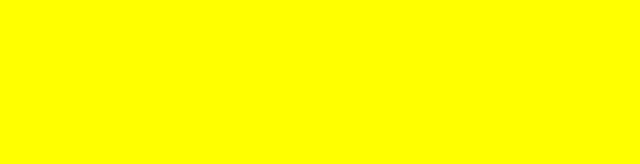
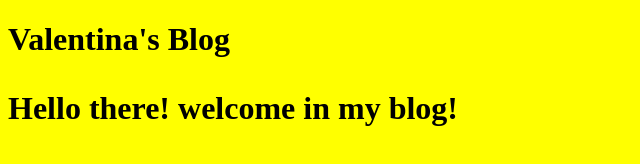
Before and after one commit to valentinazago1998/valentinazago1998.github.io, a plain HTML site: page index.html in a window 1280 px wide. Shown: the whole page, without its empty margins (0-640 px from the left). Drawn offline with Linux system fonts and the light colour scheme.

Commit message:
Update index.html

```diff
--- a/index.html
+++ b/index.html
@@ -9,7 +9,9 @@
     </style>
 </head>
 <body>
+<h1> Valentina's Blog <h1>
 
+  <p> Hello there! welcome in my blog! </p>
 
 
 
```
